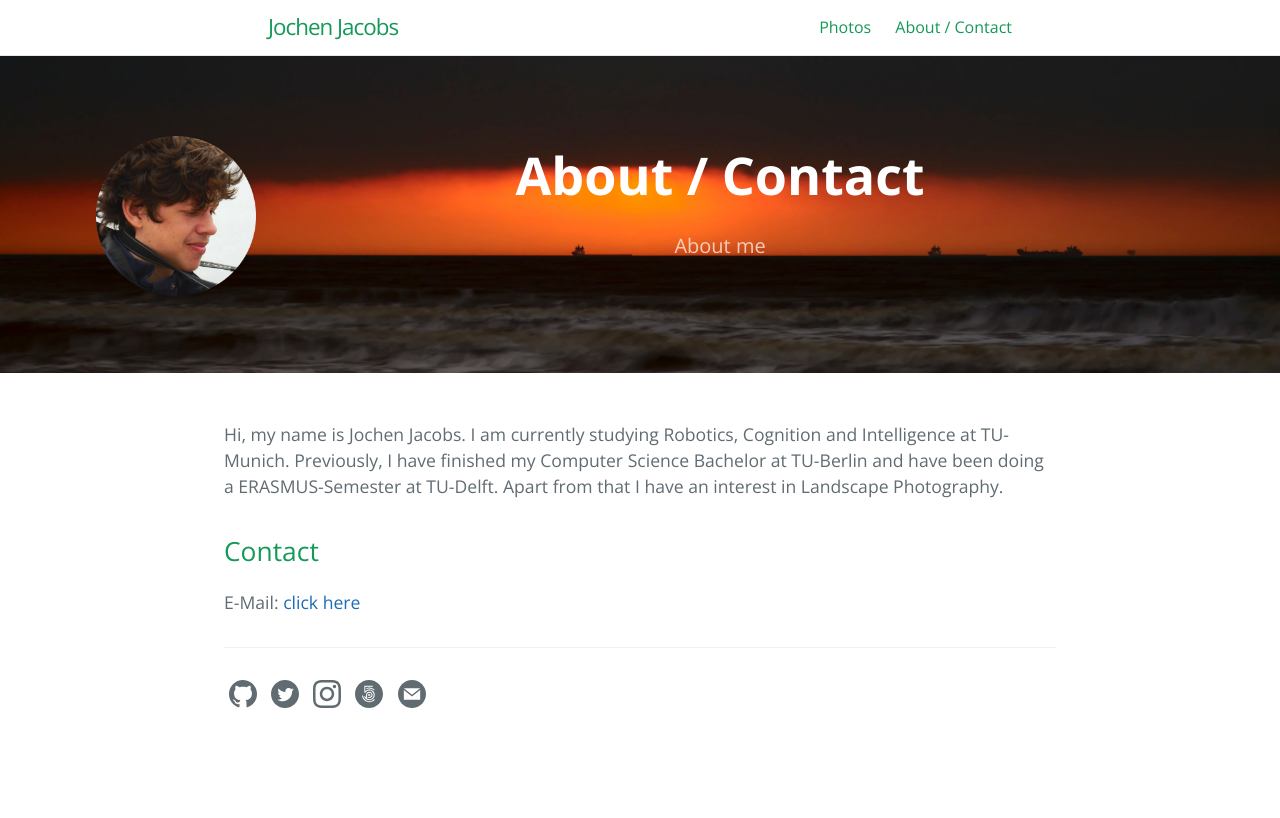
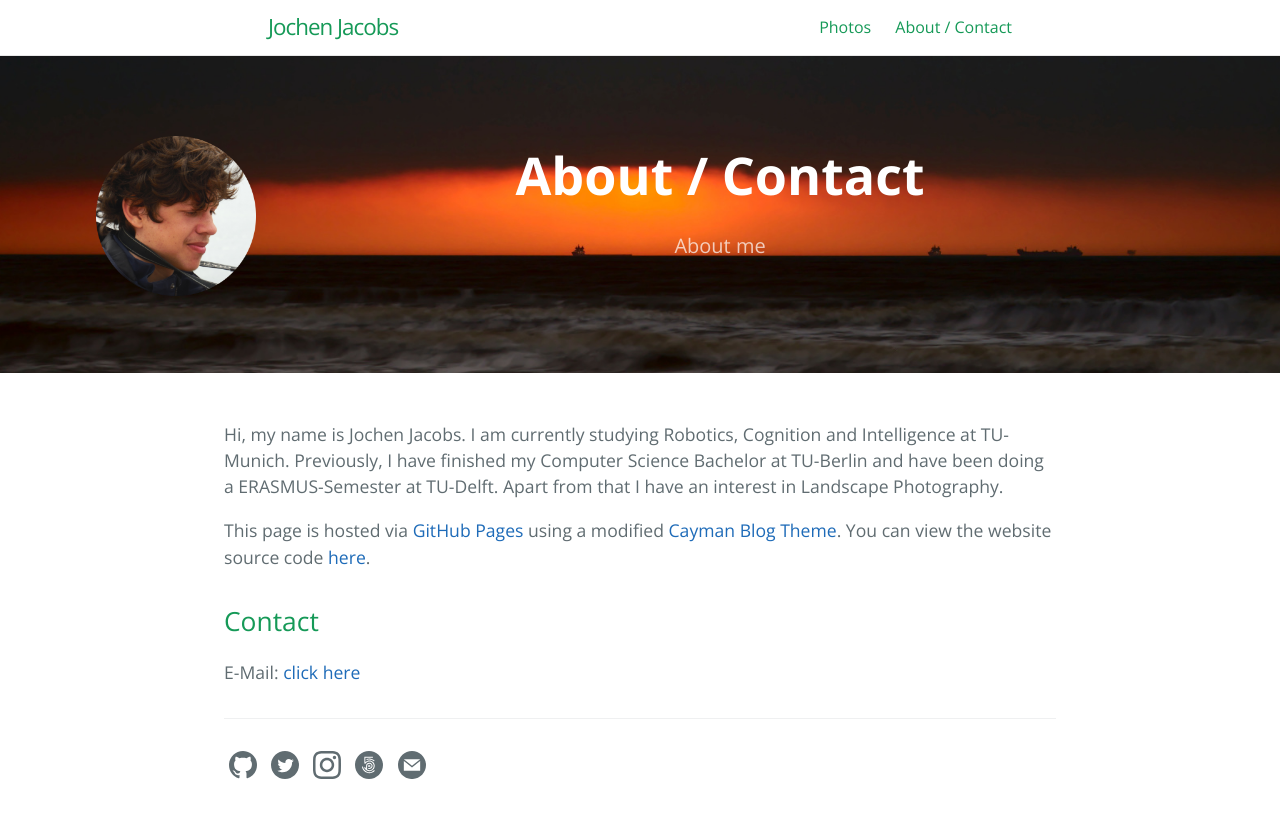
Before and after one commit to jacobsjo/jochenjacobs.eu, a Jekyll site: the page built from contact.md, in a window 1280 px wide. Shown: the top 818 px of the page. Built offline with Jekyll 4.4.1, drawn with Linux system fonts in a browser that asks for light colours.

Commit message:
Updates contact page, remove CC0 licence

```diff
--- a/contact.md
+++ b/contact.md
@@ -8,5 +8,7 @@ order: 1
 
 Hi, my name is Jochen Jacobs. I am currently studying Robotics, Cognition and Intelligence at TU-Munich. Previously, I have finished my Computer Science Bachelor at TU-Berlin and have been doing a ERASMUS-Semester at TU-Delft. Apart from that I have an interest in Landscape Photography.
 
+This page is hosted via [GitHub Pages](https://pages.github.com/) using a modified [Cayman Blog Theme](https://github.com/lorepirri/cayman-blog). You can view the website source code [here](https://github.com/jacobsjo/jacobsjo.eu).
+
 ## Contact
-E-Mail: <a target="_blank" href="https://mailhide.io/e/4WmzJ">click here</a>
+E-Mail: [click here](https://mailhide.io/e/4WmzJ)
```
Also changed, not shown: 1 other file.
